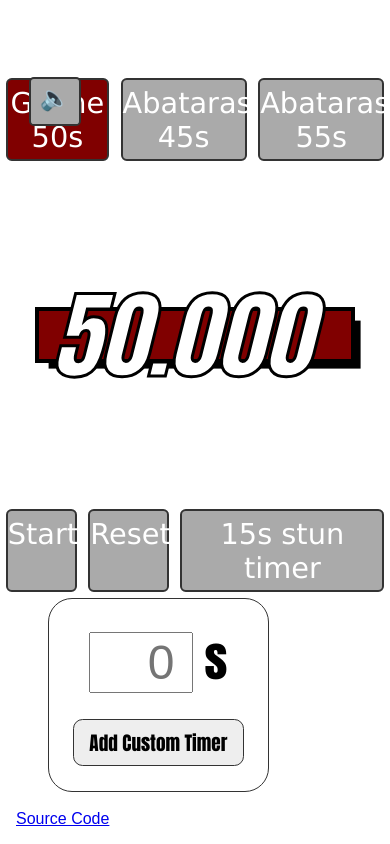
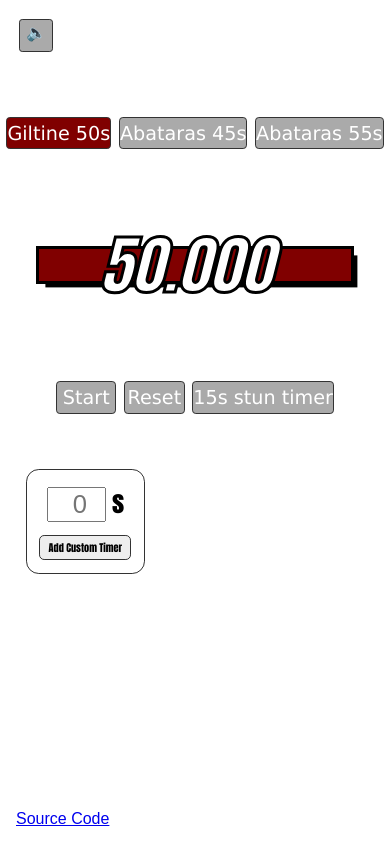
Before and after one commit to jetfontanilla/giltine-raid-timer, an Angular app: page / in a window 390 px wide. Built offline with nearby package versions, Linux system fonts and the light colour scheme.

Commit message:
fix mobile view

```diff
--- a/src/app/giltine-timer-app.component.html
+++ b/src/app/giltine-timer-app.component.html
@@ -1,6 +1,7 @@
+<span *ngIf="isMuted()" (click)="toggleMute()" class="control volume">🔈</span>
+<span *ngIf="!isMuted()" (click)="toggleMute()" class="control volume">🔇</span>
+
 <div class="header">
-  <span *ngIf="isMuted()" (click)="toggleMute()" class="control volume">🔈</span>
-  <span *ngIf="!isMuted()" (click)="toggleMute()" class="control volume">🔇</span>
   <span class="control giltine"
         [class.active]="getMode() == 'giltine'"
         (click)="setMode('giltine')"
--- a/src/app/giltine-timer-app.component.scss
+++ b/src/app/giltine-timer-app.component.scss
@@ -1,7 +1,17 @@
 :host {
-  padding: 1em;
+  padding: 2em 1em;
   font-size: 3em;
-  font-family: Impact, serif;
+  font-family: Impact, Verdana, Arial, sans-serif;
+
+  @media screen and (max-width: 768px) {
+    font-size: 2em;
+  }
+}
+
+.header {
+  @media screen and (max-width: 768px) {
+    margin-top: 2em;
+  }
 }
 
 .timer {
@@ -73,6 +83,7 @@
     min-width: 2em;
     min-height: 1.5em;
     position: absolute;
+    top: 1em;
     left: 1em;
   }
 }
@@ -88,6 +99,10 @@
   border: 1px #333 solid;
   padding: 0.5em;
   border-radius: 0.5em;
+  @media screen and (max-width: 768px) {
+    font-size: 0.8em;
+    margin-top: 2em;
+  }
 }
 
 .timer-input {
```
Also changed, not shown: 4 other files (tests, documents, lock files or other folders).
